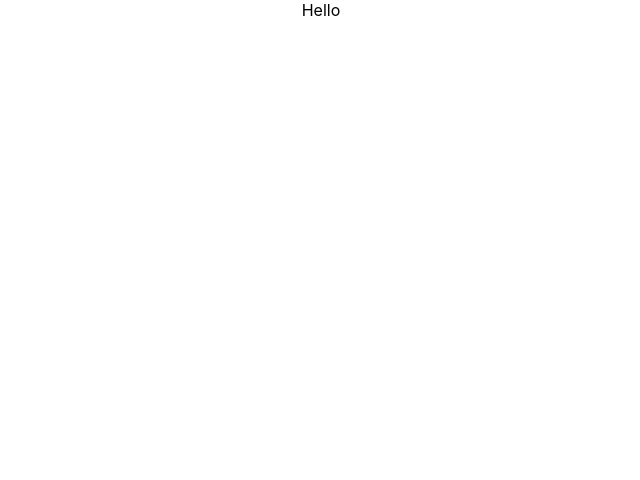
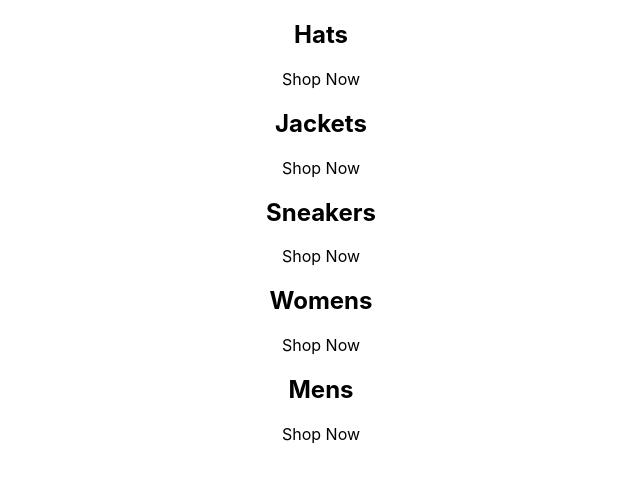
Before and after one commit to PravarAnu/shopping-cart, a React (Create React App) app: page / in a window 1280 px wide. Shown: the top 480 px of the page, without its empty margins (319-959 px from the left). Built offline with nearby package versions, Linux system fonts and the light colour scheme.

Commit message:
Created a category array and render it using app.js

```diff
--- a/package.json
+++ b/package.json
@@ -8,6 +8,7 @@
     "@testing-library/user-event": "^13.2.1",
     "react": "^18.2.0",
     "react-dom": "^18.2.0",
+    "react-router-dom": "^6.11.0",
     "react-scripts": "5.0.1",
     "sass": "^1.62.1",
     "styled-components": "^5.3.10",
--- a/src/App.js
+++ b/src/App.js
@@ -1,9 +1,41 @@
 import './App.css';
+
+const categories =[
+  {
+    id: 1,
+    title: "Hats"
+  },
+  {
+    id: 2,
+    title: "Jackets"
+  },
+  {
+    id: 3,
+    title: "Sneakers"
+  },
+  {
+    id: 4,
+    title: "Womens"
+  },
+  {
+    id: 5,
+    title: "Mens"
+  }
+]
 
 function App() {
   return (
     <div className="App">
-      Hello
+      {
+        categories.map(({title})=>{
+          return (
+            <div className='category-container'>
+              <h2>{title}</h2>
+              <p>Shop Now</p>
+            </div>
+          )
+        })
+      }
     </div>
   );
 }
```
Also changed, not shown: 1 other file (tests, documents, lock files or other folders).
